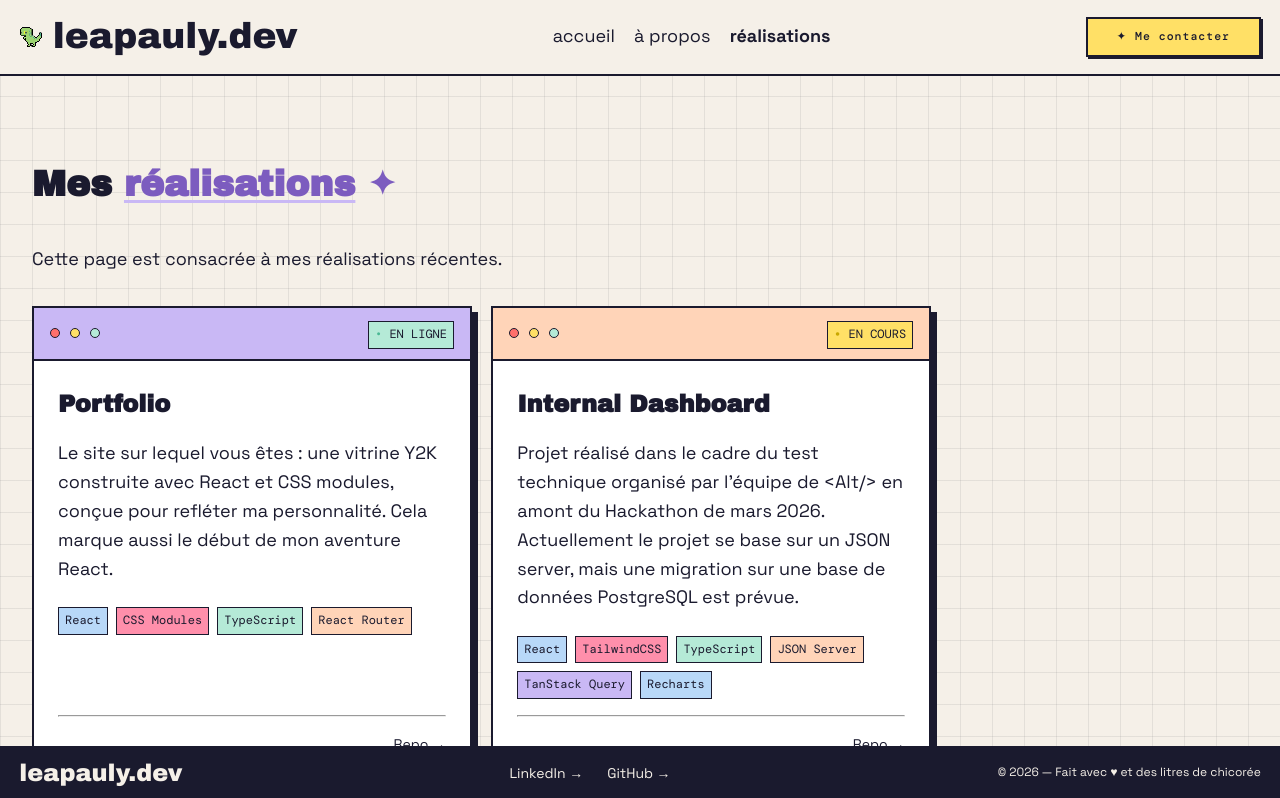
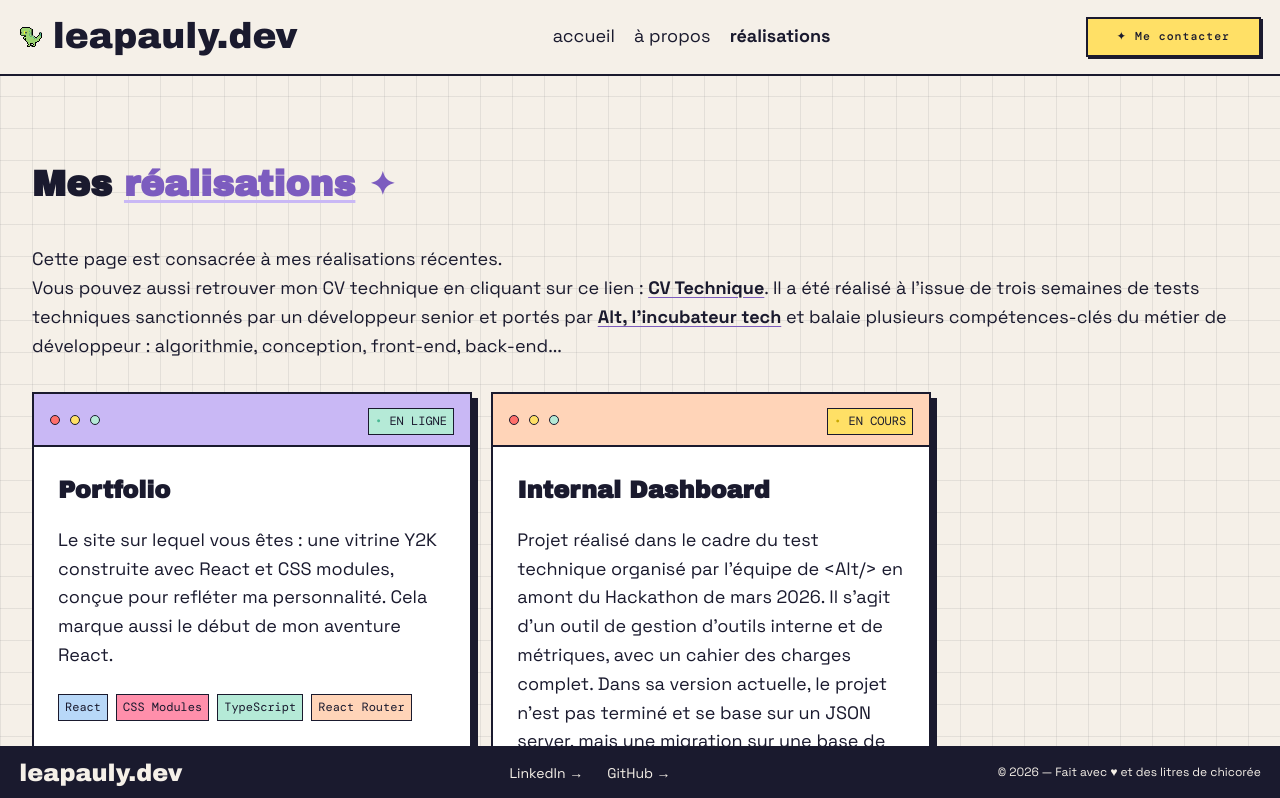
Before and after one commit to LeasaurusRex/portfolio, a React (Vite) app: page /realisations in a window 1280 px wide. Shown: the top 798 px of the page. Built offline with nearby package versions, Linux system fonts and the light colour scheme.

Commit message:
feat : add projects update

```diff
--- a/src/pages/Projects/Projects.module.css
+++ b/src/pages/Projects/Projects.module.css
@@ -12,6 +12,7 @@
 
 .cardList {
   display: flex;
+  flex-wrap: wrap;
   gap: 1.2rem;
   align-items: stretch;
   list-style-type: none;
@@ -47,6 +48,37 @@
   display: flex;
 }
 
+.footerLink {
+  position: relative;
+  color: inherit;
+  font-weight: bold;
+  text-decoration: underline;
+  text-decoration-color: var(--lav-deep);
+  text-underline-offset: 3px;
+  outline: none;
+  margin-top: 1rem;
+}
+
+.footerLink::before {
+  content: "";
+  position: absolute;
+  width: 100%;
+  height: 2px;
+  bottom: 0;
+  left: 0;
+  background-color: var(--lav-deep);
+  transform: scaleX(0);
+  transition: transform 0.3s ease;
+}
+
+.footerLink:hover::before {
+  transform: scaleX(1);
+}
+
+.footerLink:hover {
+  color: var(--lav-deep);
+}
+
 /* TODO : activer quand la card sera cliquable
 .card {
   transition:
--- a/src/pages/Projects/Projects.tsx
+++ b/src/pages/Projects/Projects.tsx
@@ -6,12 +6,13 @@ function Projects() {
   const portfolioStack = ["React", "CSS Modules", "TypeScript", "React Router"];
   const dashboardStack = [
     "React",
-    "TailwindCSS",
+    "Tailwind CSS",
     "TypeScript",
     "JSON Server",
     "TanStack Query",
     "Recharts",
   ];
+  const interligneStack = ["Angular", "NestJS", "PostgreSQL"];
 
   return (
     <section className={`pageWrapper ${styles.container}`}>
@@ -19,7 +20,33 @@ function Projects() {
         Mes <span className={typography.accented}>réalisations</span>{" "}
         <span className={typography.star}>✦</span>
       </h1>
-      <p>Cette page est consacrée à mes réalisations récentes.</p>
+      <p>
+        Cette page est consacrée à mes réalisations récentes.
+        <br />
+        Vous pouvez aussi retrouver mon CV technique en cliquant sur ce lien :{" "}
+        <a
+          className={styles.footerLink}
+          href="https://38rjnrqz42g8.report.alt-tools.tech/"
+          target="_blank"
+          rel="noopener noreferrer"
+          aria-label="Lien vers le CV technique (nouvel onglet)"
+        >
+          CV Technique
+        </a>
+        . Il a été réalisé à l'issue de trois semaines de tests techniques
+        sanctionnés par un développeur senior et portés par{" "}
+        <a
+          className={styles.footerLink}
+          href="https://www.alt.bzh/"
+          target="_blank"
+          rel="noopener noreferrer"
+          aria-label="Lien vers le site d'Alt (nouvel onglet)"
+        >
+          Alt, l'incubateur tech
+        </a>{" "}
+        et balaie plusieurs compétences-clés du métier de développeur :
+        algorithmie, conception, front-end, back-end...
+      </p>
       <ul className={styles.cardList}>
         <li>
           <ProjectCard
@@ -29,17 +56,26 @@ function Projects() {
             headerColor="lavender"
             status="ONLINE"
             stack={portfolioStack}
-            repoLink="https://github.com/LeasaurusRex/portfolio/tree/feature/home"
+            repoLink="https://github.com/LeasaurusRex/portfolio/tree/main"
           />
         </li>
         <li>
           <ProjectCard
             title="Internal Dashboard"
-            description="Projet réalisé dans le cadre du test technique organisé par l'équipe de <Alt/> en amont du Hackathon de mars 2026. Actuellement le projet se base sur un JSON server, mais une migration sur une base de données PostgreSQL est prévue."
+            description="Projet réalisé dans le cadre du test technique organisé par l'équipe de <Alt/> en amont du Hackathon de mars 2026. Il s'agit d'un outil de gestion d'outils interne et de métriques, avec un cahier des charges complet. Dans sa version actuelle, le projet n'est pas terminé et se base sur un JSON server, mais une migration sur une base de données PostgreSQL est prévue, ainsi que l'ajout de fonctionnalités."
             headerColor="peach"
             status="IN_PROGRESS"
             stack={dashboardStack}
             repoLink="https://gitlab.com/Leasaur/techcorp-dashboard"
+          />
+        </li>
+        <li>
+          <ProjectCard
+            title="Interligne"
+            description="Application web de suivi de lecture, qui utilise l'API externe OpenISBN. La première version proposera la création de collections, avec des statuts (à lire, lu, abandonné...), un système de notation et de commentaire. Les phases suivantes pourront comporter un aspect communautaire, des recommandations, un tri plus poussé... Inspiration de Goodreads, The StoryGraph et Babelio. Développement prévu en avril 2026."
+            headerColor="ink20"
+            status="SOON"
+            stack={interligneStack}
           />
         </li>
       </ul>
--- a/src/shared/Header.tsx
+++ b/src/shared/Header.tsx
@@ -1,8 +1,8 @@
-import { useState } from "react";
-import styles from "./Header.module.css";
 import leasaur from "@/assets/leasaur.png";
 import Button from "@/shared/Button.tsx";
+import { useState } from "react";
 import { Link, NavLink } from "react-router-dom";
+import styles from "./Header.module.css";
 
 function Header() {
   const [isMenuOpen, setIsMenuOpen] = useState(false);
@@ -71,6 +71,7 @@ function Header() {
           size="md"
           children="✦ Me contacter"
           href="https://www.linkedin.com/in/leapauly/"
+          aria-label="Aller sur mon profil LinkedIn (nouvel onglet)"
         />
       </div>
       {/* Burger button for mobile and tablet display */}
```
